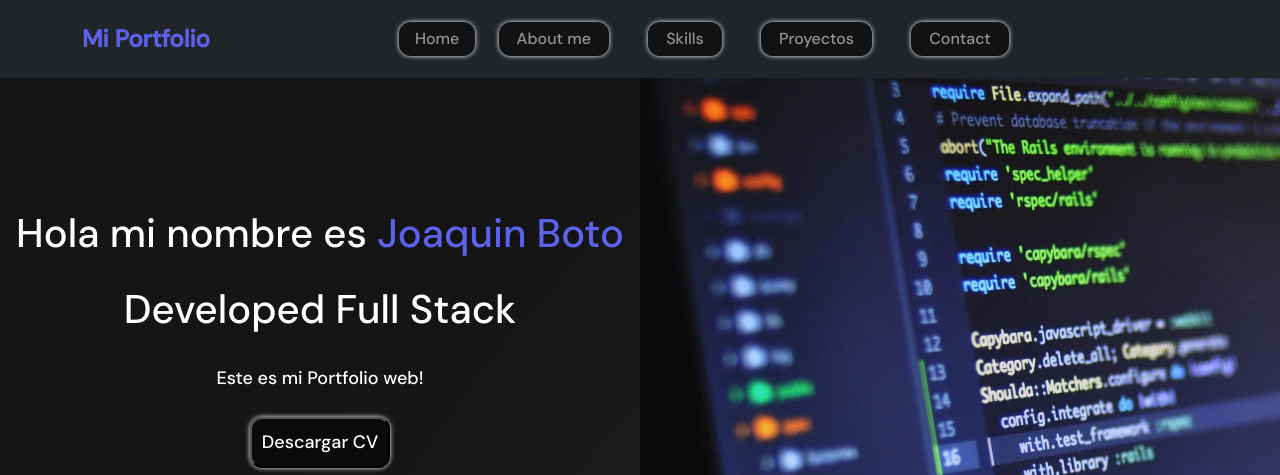
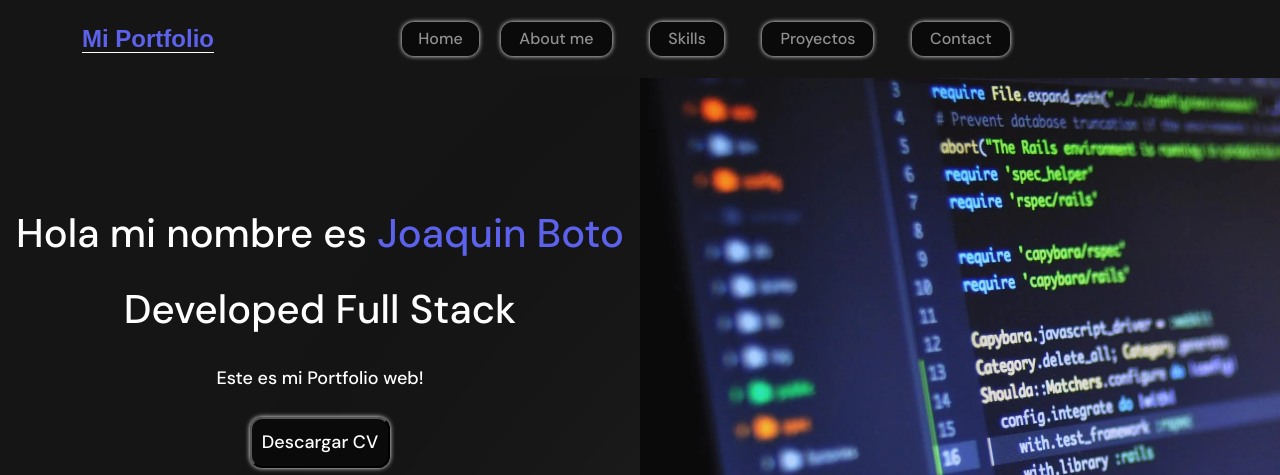
Before and after one commit to joaquinboto/Portfolio, a plain HTML site: page index.html in a window 1280 px wide. Shown: the top 475 px of the page. Drawn offline with nearby package versions, Linux system fonts and the light colour scheme.

Commit message:
Nuevo Commit

```diff
--- a/index.html
+++ b/index.html
@@ -14,9 +14,9 @@
 <body>
 
 
-    <nav  class="navbar navbar-expand-lg p-3 navbar-dark bg-dark"  id="menu">
+    <nav  class="navbar navbar-expand-lg p-3 navbar-dark"  id="menu">
         <div class="container">
-          <a class="navbar-brand" href="#"><span class="fs-5 fs-4 fw-bold">Mi Portfolio</span></a>
+          <a class="navbar-brand" href="#"><span id="logo" class="fs-5 fs-4 fw-bold">Mi Portfolio</span></a>
           <button class="navbar-toggler" type="button" data-bs-toggle="collapse" data-bs-target="#navbarSupportedContent" aria-controls="navbarSupportedContent" aria-expanded="false" aria-label="Toggle navigation">
             <span class="navbar-toggler-icon"></span>
           </button>
--- a/style.scss
+++ b/style.scss
@@ -12,6 +12,9 @@
 
 #menu {
 
+    --bs-bg-opacity: 1;
+    background-color: rgba(var(--bs-dark-rgb),var(--bs-bg-opacity));
+
     @media (min-width: $lg) {
         background-color: #151515;
 
@@ -20,6 +23,12 @@
             @include crearBordes;
             padding: 5px 18px;
         }
+    }
+
+    #logo {
+        font-family:Arial, Helvetica, sans-serif;
+        border-bottom: 1px white solid;
+
     }
 
 }
```
Also changed, not shown: style.css, 1 other file.
